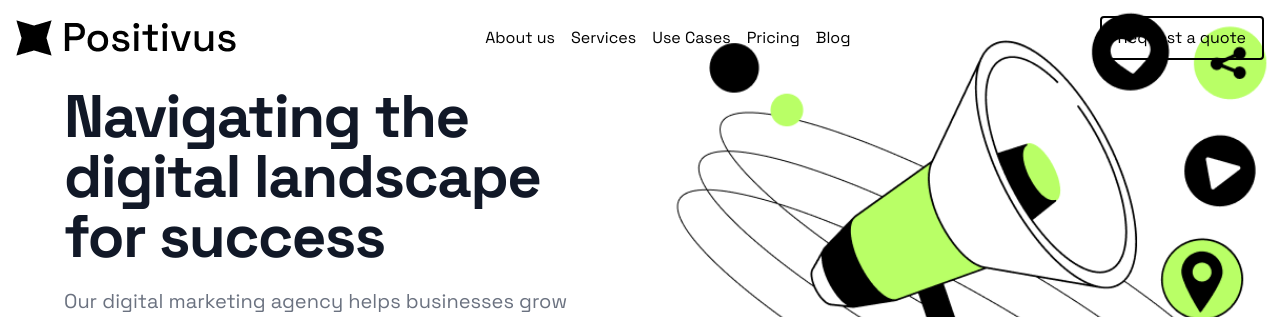
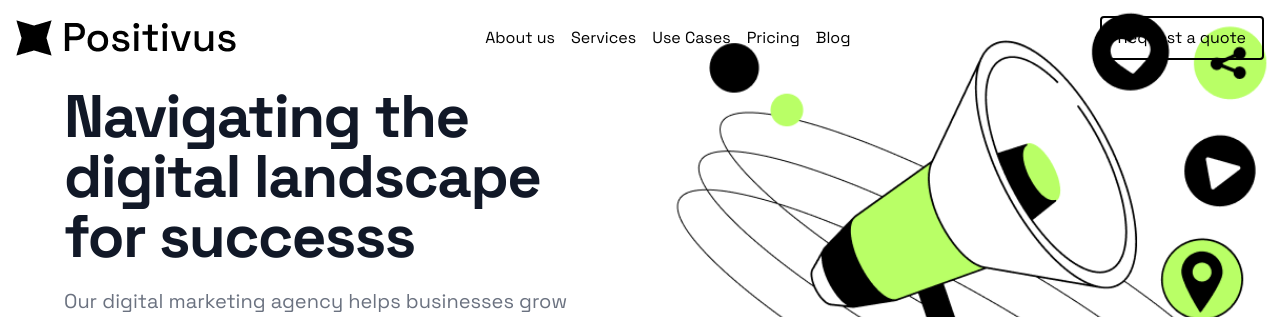
Before and after one commit to HassanRashid15/Positivus, a React (Create React App) app: page / in a window 1280 px wide. Shown: the top 317 px of the page. Built offline with nearby package versions, Linux system fonts and the light colour scheme.

Commit message:
New Changes Added

```diff
--- a/src/pages/About.js
+++ b/src/pages/About.js
@@ -18,7 +18,7 @@ function About() {
             <main className="max-w-screen-xl px-4 lg:px-16">
               <div className="text-left">
                 <h2 className="text-4xl tracking-tight leading-10 font-extrabold text-gray-900 sm:text-5xl sm:leading-none md:text-6xl">
-                  Navigating the digital landscape for success
+                  Navigating the digital landscape for successs
                 </h2>
                 <p className="mt-3 text-base text-gray-500 sm:mt-5 sm:text-lg sm:max-w-xl sm:mx-auto md:mt-5 md:text-xl lg:mx-0">
                   Our digital marketing agency helps businesses grow and succeed
```
